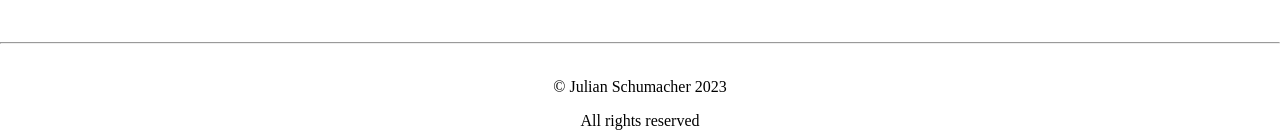
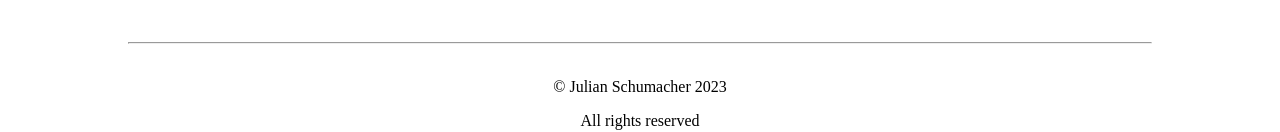
Before and after one commit to Julessh05/Website, a Next.js app: page /legal/privacy in a window 1280 px wide. Shown: the part 809-941 px from the top of the page. Built offline with nearby package versions, Linux system fonts and the light colour scheme.

Commit message:
Update Footer Divider

```diff
--- a/src/app/components/footer/footer.module.css
+++ b/src/app/components/footer/footer.module.css
@@ -4,3 +4,10 @@
     justify-content: center;
     align-items: center;
 }
+
+.divider {
+    padding-inline: 10vw;
+    justify-content: center;
+    align-items: center;
+    width: 80vw;
+}
--- a/src/app/components/footer/footer.tsx
+++ b/src/app/components/footer/footer.tsx
@@ -4,7 +4,9 @@ import styles from './footer.module.css'
 export default function Footer() {
     return (
         <div>
-            <hr />
+            <div className={styles.divider}>
+                <hr />
+            </div>
             <footer className={styles.footer}>
                 <p> © Julian Schumacher 2023 </p>
                 <p> All rights reserved </p>
```
